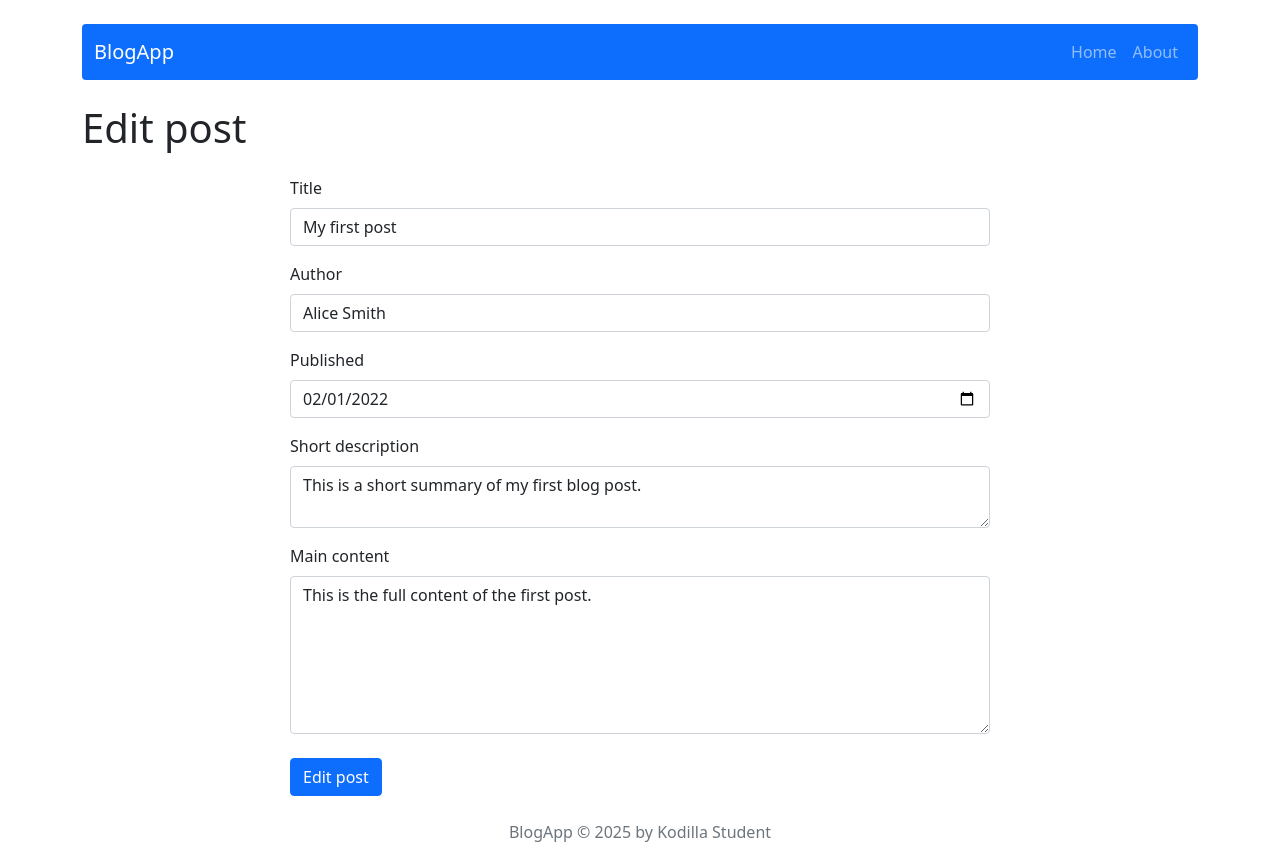
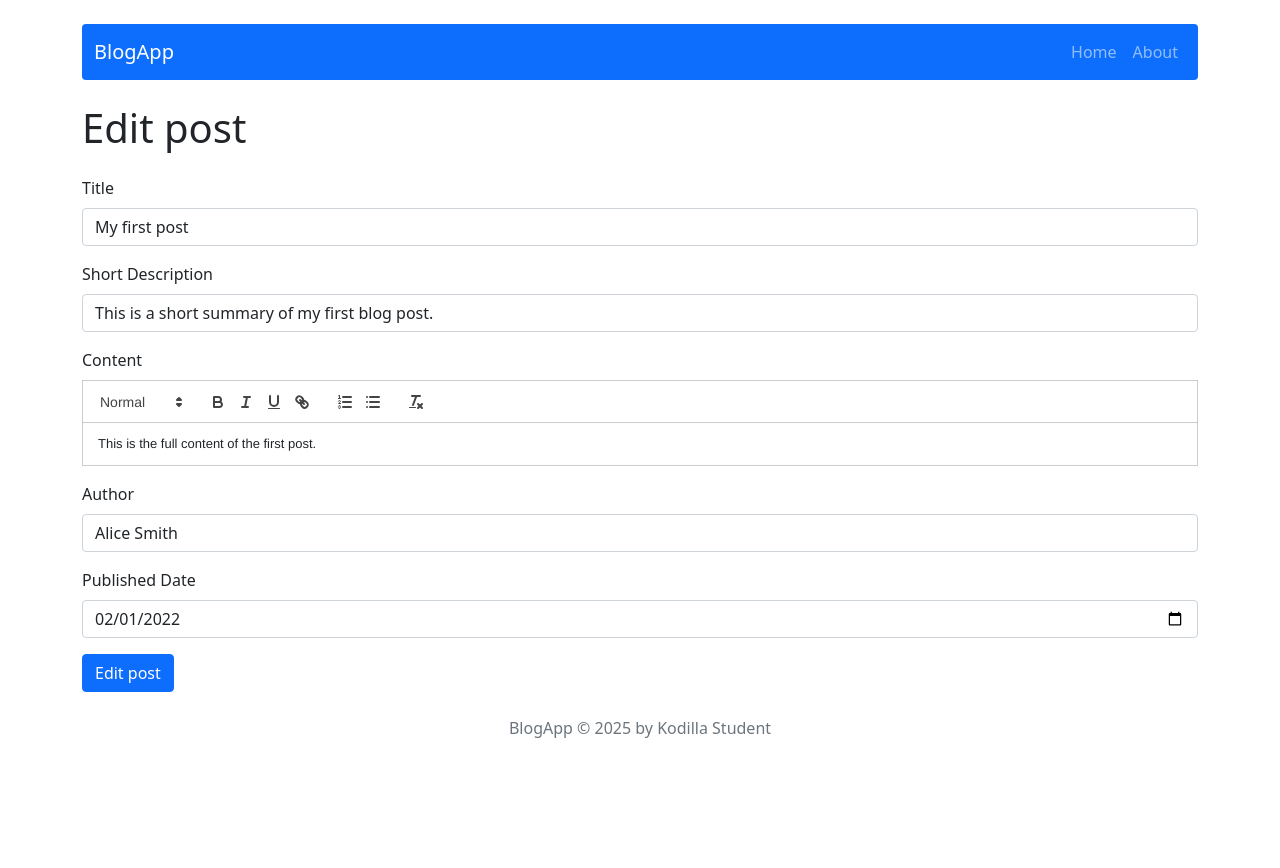
Before and after one commit to lukaszzwolak/blog-app, a React (Create React App) app: page /post/edit/1 in a window 1280 px wide. After the commit the page ends 800 px from the top, so only its background shows below. Built offline with nearby package versions, Linux system fonts and the light colour scheme.

Commit message:
replace plain textarea with ReactQuill editor for post content

```diff
--- a/package.json
+++ b/package.json
@@ -10,9 +10,10 @@
     "@testing-library/user-event": "^13.2.1",
     "bootstrap": "5.1.3",
     "gh-pages": "^6.3.0",
-    "react": "^19.1.0",
+    "react": "18.2.0",
     "react-bootstrap": "2.8.0",
-    "react-dom": "^19.1.0",
+    "react-dom": "18.2.0",
+    "react-quill": "^2.0.0",
     "react-redux": "8.1.2",
     "react-router-dom": "6.15.0",
     "react-scripts": "5.0.1",
--- a/src/components/features/PostForm.js
+++ b/src/components/features/PostForm.js
@@ -1,6 +1,8 @@
 import { useState } from 'react';
 import { Form, Button } from 'react-bootstrap';
 import PropTypes from 'prop-types';
+import ReactQuill from 'react-quill';
+import 'react-quill/dist/quill.snow.css';
 
 const PostForm = ({ action, actionText, ...props }) => {
     const [title, setTitle] = useState(props.title || '');
@@ -15,57 +17,30 @@ const PostForm = ({ action, actionText, ...props }) => {
     };
 
     return (
-        <Form onSubmit={handleSubmit} className="mx-auto" style={{ maxWidth: '700px' }}>
+        <Form onSubmit={handleSubmit}>
             <Form.Group className="mb-3">
                 <Form.Label>Title</Form.Label>
-                <Form.Control
-                    type="text"
-                    value={title}
-                    onChange={e => setTitle(e.target.value)}
-                    required
-                />
+                <Form.Control value={title} onChange={e => setTitle(e.target.value)} required />
+            </Form.Group>
+
+            <Form.Group className="mb-3">
+                <Form.Label>Short Description</Form.Label>
+                <Form.Control value={shortDescription} onChange={e => setShortDescription(e.target.value)} required />
+            </Form.Group>
+
+            <Form.Group className="mb-3">
+                <Form.Label>Content</Form.Label>
+                <ReactQuill theme="snow" value={content} onChange={setContent} />
             </Form.Group>
 
             <Form.Group className="mb-3">
                 <Form.Label>Author</Form.Label>
-                <Form.Control
-                    type="text"
-                    value={author}
-                    onChange={e => setAuthor(e.target.value)}
-                    required
-                />
+                <Form.Control value={author} onChange={e => setAuthor(e.target.value)} required />
             </Form.Group>
 
             <Form.Group className="mb-3">
-                <Form.Label>Published</Form.Label>
-                <Form.Control
-                    type="date"
-                    value={publishedDate}
-                    onChange={e => setPublishedDate(e.target.value)}
-                    required
-                />
-            </Form.Group>
-
-            <Form.Group className="mb-3">
-                <Form.Label>Short description</Form.Label>
-                <Form.Control
-                    as="textarea"
-                    rows={2}
-                    value={shortDescription}
-                    onChange={e => setShortDescription(e.target.value)}
-                    required
-                />
-            </Form.Group>
-
-            <Form.Group className="mb-4">
-                <Form.Label>Main content</Form.Label>
-                <Form.Control
-                    as="textarea"
-                    rows={6}
-                    value={content}
-                    onChange={e => setContent(e.target.value)}
-                    required
-                />
+                <Form.Label>Published Date</Form.Label>
+                <Form.Control type="date" value={publishedDate} onChange={e => setPublishedDate(e.target.value)} required />
             </Form.Group>
 
             <Button variant="primary" type="submit">{actionText}</Button>
```
Also changed, not shown: 1 other file (tests, documents, lock files or other folders).
